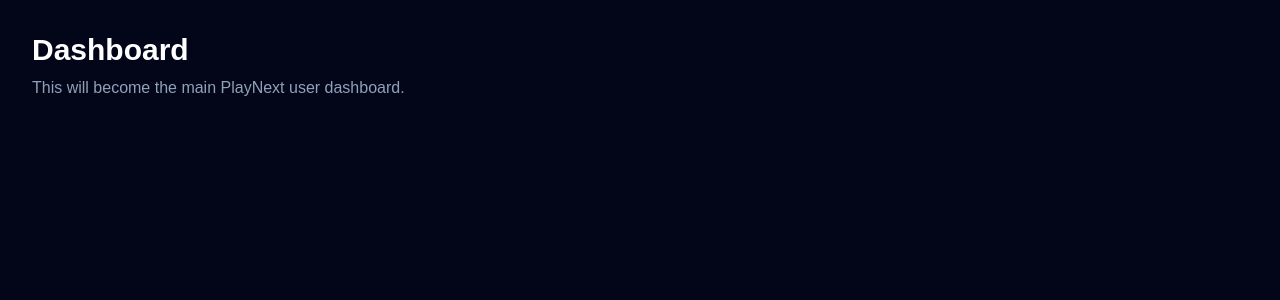
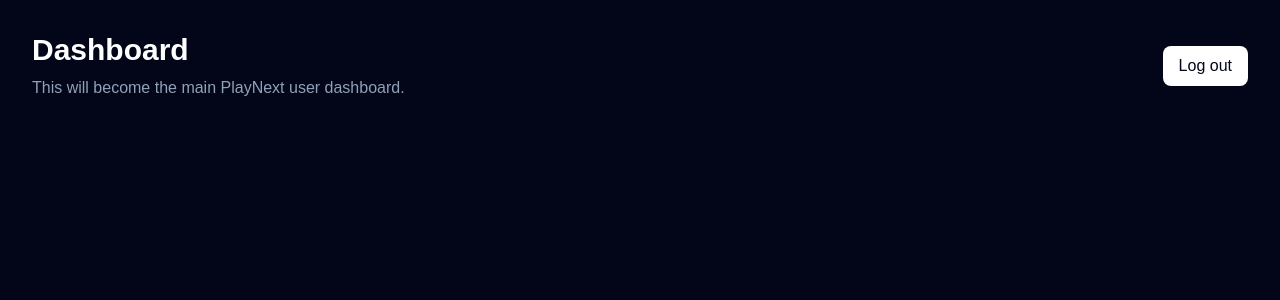
Before and after one commit to natashahans/playnext, a Next.js app: page /dashboard in a window 1280 px wide. Shown: the top 300 px of the page. Built offline with nearby package versions, Linux system fonts and the light colour scheme; no server answers.

Commit message:
Add logout functionality

```diff
--- a/src/app/dashboard/page.tsx
+++ b/src/app/dashboard/page.tsx
@@ -1,10 +1,33 @@
+"use client";
+
+import { useRouter } from "next/navigation";
+import { supabase } from "@/lib/supabase";
+
 export default function DashboardPage() {
+  const router = useRouter();
+
+  async function handleLogout() {
+    await supabase.auth.signOut();
+    router.push("/login");
+  }
+
   return (
     <main className="min-h-screen bg-slate-950 p-8 text-white">
-      <h1 className="text-3xl font-bold">Dashboard</h1>
-      <p className="mt-2 text-slate-400">
-        This will become the main PlayNext user dashboard.
-      </p>
+      <div className="flex items-center justify-between">
+        <div>
+          <h1 className="text-3xl font-bold">Dashboard</h1>
+          <p className="mt-2 text-slate-400">
+            This will become the main PlayNext user dashboard.
+          </p>
+        </div>
+
+        <button
+          onClick={handleLogout}
+          className="rounded-lg bg-white px-4 py-2 font-medium text-slate-950"
+        >
+          Log out
+        </button>
+      </div>
     </main>
   );
 }
```
